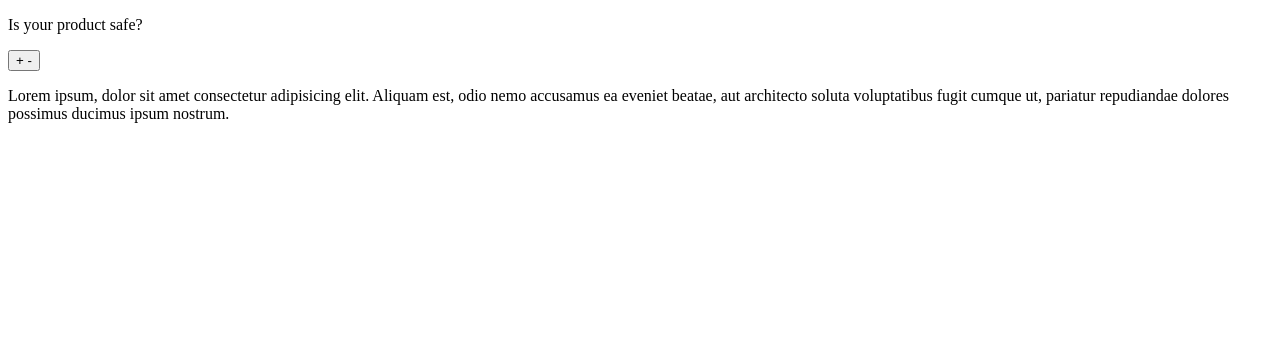
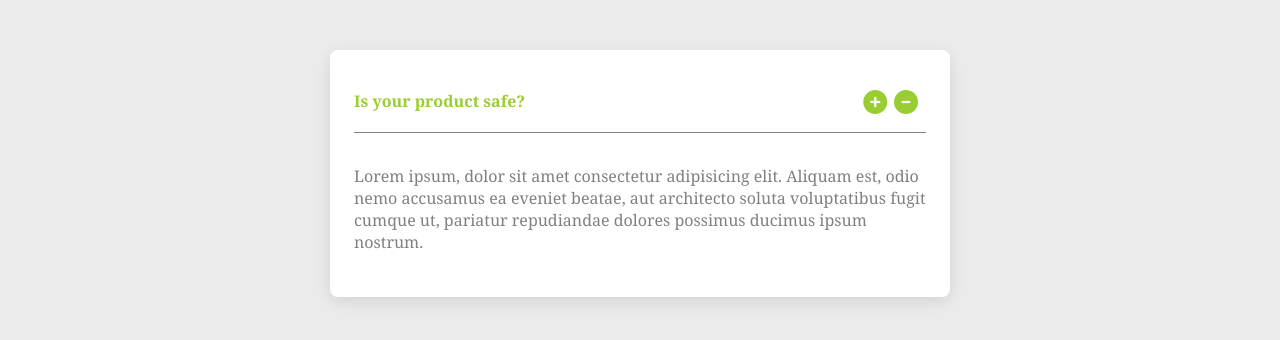
Before and after one commit to KodeKing22/Q-A-Section, a plain HTML site: page index.html in a window 1280 px wide. Drawn offline with Linux system fonts and the light colour scheme.

Commit message:
Styled the html file and the various tags within it.

```diff
--- a/index.html
+++ b/index.html
@@ -5,9 +5,11 @@
     <meta http-equiv="X-UA-Compatible" content="IE=edge">
     <meta name="viewport" content="width=device-width, initial-scale=1.0">
     <title>Q & A Project</title>
+    <link rel="stylesheet" href="styles.css">
+    <link rel="stylesheet" href="https://cdnjs.cloudflare.com/ajax/libs/font-awesome/6.2.1/css/all.min.css" integrity="sha512-MV7K8+y+gLIBoVD59lQIYicR65iaqukzvf/nwasF0nqhPay5w/9lJmVM2hMDcnK1OnMGCdVK+iQrJ7lzPJQd1w==" crossorigin="anonymous" referrerpolicy="no-referrer" />
 </head>
 <body>
-    <section class="question">
+    <section class="questions">
         <div class="section-center">
             <article class="question">
                 <div class="question-title">
@@ -15,8 +17,8 @@
                         Is your product safe?
                     </p>
                     <button class="question-btn">
-                        <span class="plus-icon">+</span>
-                        <span class="minus-icon">-</span>
+                        <span class="plus-icon"><i class="fa-solid fa-circle-plus"></i></span>
+                        <span class="minus-icon"><i class="fa-solid fa-circle-minus"></i></span>
                     </button>
                 </div>
                 <div class="question-text">
--- /dev/null
+++ b/styles.css
@@ -0,0 +1,49 @@
+body{
+    margin: 0;
+    padding: 0;
+    font-family: Cambria, Cochin, Georgia, Times, 'Times New Roman', serif;
+    background-color: #ebebeb;
+}
+
+p{
+    margin-bottom: 1.25rem;
+    color: grey;
+}
+
+.section-center{
+    width: 90vw;
+    margin: 50px auto 0;
+    max-width: 620px;
+}
+
+.question{
+    background: white;
+    border-radius: .5rem;
+    box-shadow: 0 5px 15px rgba(0,0,0, .1);
+    padding: 1.5rem 1.5rem 0 1.5rem;
+    margin-bottom: 2rem;
+}
+
+.question-title{
+    display: flex;
+    justify-content: space-between;
+    align-items: center;
+}
+
+.question-title p{
+    color: yellowgreen;
+    font-weight: bolder;
+}
+
+.question-btn{
+    font-size: 1.5rem;
+    background: transparent;
+    border-color: transparent;
+    cursor: pointer;
+    color: yellowgreen;
+}
+
+.question-text{
+    padding: 1rem 0 1.5rem 0;
+    border-top: 1px solid grey;
+}
```
